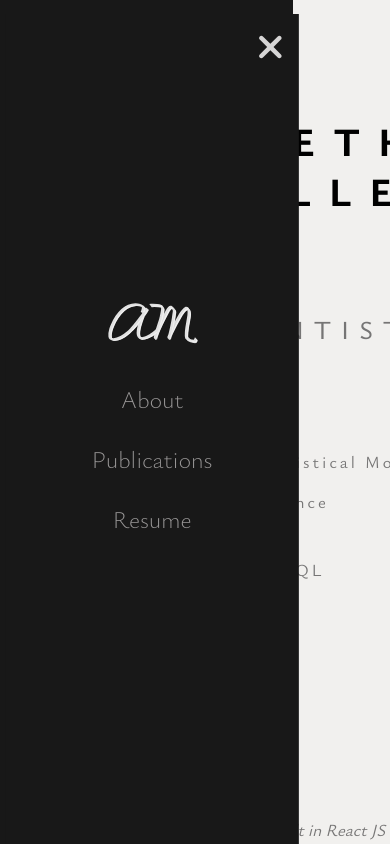
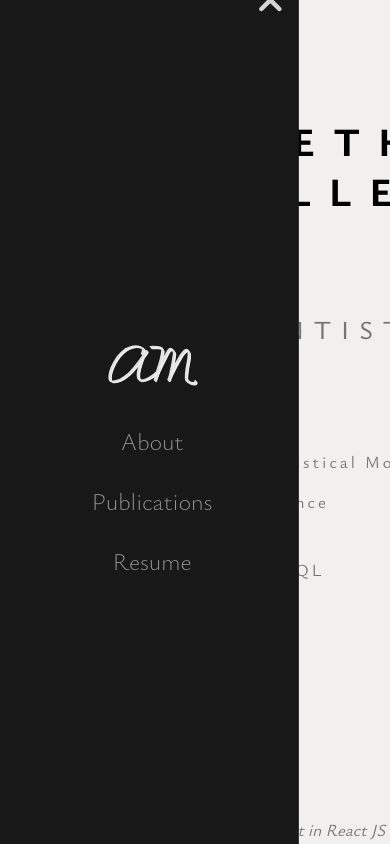
Before and after one commit to aam3/Personal_Website, a React (Create React App) app: page / in a window 390 px wide. Shown: the top 844 px of the page. Built offline with nearby package versions, Linux system fonts and the light colour scheme.

Commit message:
changed functionality back to nav

```diff
--- a/src/components/Sidebar/index.scss
+++ b/src/components/Sidebar/index.scss
@@ -118,7 +118,7 @@
       display: flex;
       justify-content: left;
       align-items: center;
-      height: 100%;
+      height: 110%;
       position: fixed;
       top: 0;
       left: 0;
@@ -128,7 +128,7 @@
       nav {
         background: #181818;
         width: 100%;
-        height: 100%;
+        height: 110%;
         display: flex;
         flex-direction: column;
         justify-content: center;
```
